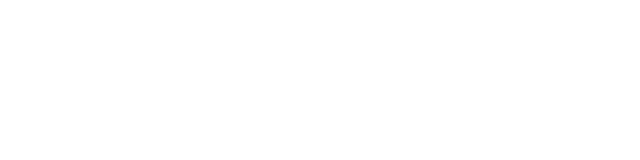
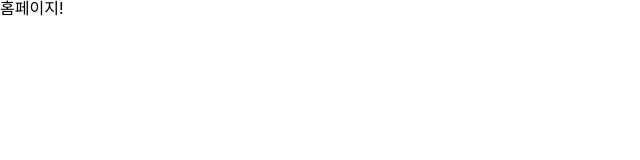
Before and after one commit to prgrms-web-devcourse/FEDC4-DarkNight-Movie-Searcher, a React (Create React App) app: page / in a window 1280 px wide. Shown: the top 160 px of the page, without its empty margins (0-640 px from the left). Built offline with nearby package versions, Linux system fonts and the light colour scheme; the HTML template or start-up script is replaced by a standard one.

Commit message:
[✨Chore]createBrowserRouter사용을 위한 기본 세팅, react nust be in scope when using JSX eslint에러 해결

```diff
--- a/src/App.jsx
+++ b/src/App.jsx
@@ -1,14 +1,11 @@
 import React from 'react';
-import { Global } from '@emotion/react';
 import './App.css';
-import { globalStyles } from './assets/globalStyles';
+import { RouterProvider } from 'react-router-dom';
+import { movieRouter } from './routes/movieRouter';
 
+const router = movieRouter;
 function App() {
-  return (
-    <div className="App">
-      <Global styles={globalStyles} />
-    </div>
-  );
+  return <RouterProvider router={ router }/>
 }
 
 export default App;
--- a/src/routes/movieRouter.js
+++ b/src/routes/movieRouter.js
@@ -0,0 +1,8 @@
+import { createBrowserRouter } from 'react-router-dom';
+
+export const movieRouter = createBrowserRouter([
+  {
+    path: '/',
+    element: <h1>홈페이지!</h1>,
+  },
+]);
```
Also changed, not shown: .eslintrc.js.
